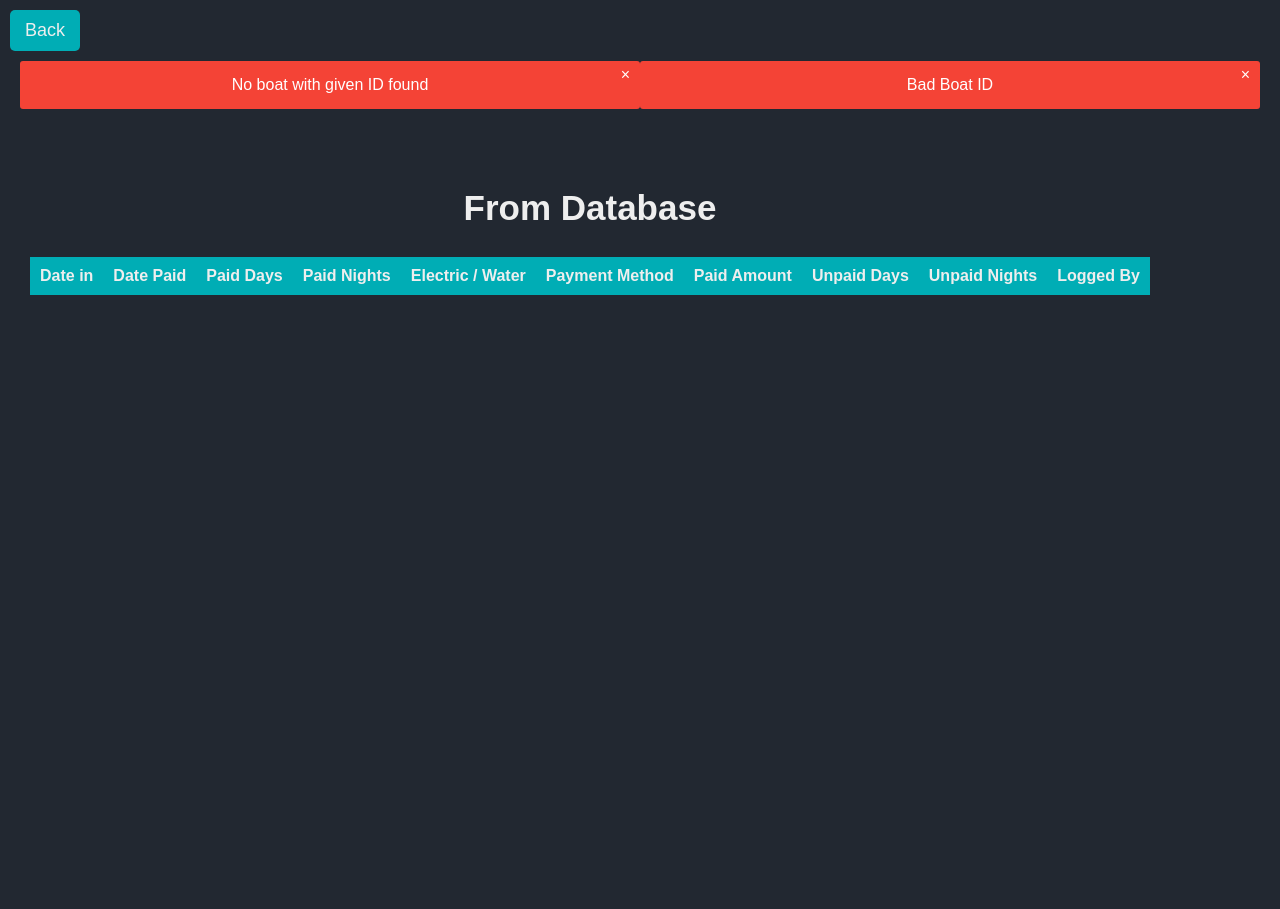
After one commit to DylanClouden28/webapp-docks, a Flask app: page /visits in a window 1280 px wide. The commit adds this page. Run offline with Flask 3, Linux system fonts and the light colour scheme; a user stored in the database is signed in; lists and menus that the app fills with data are empty.

Commit message:
Added a bunch

```diff
--- a/website/functions.py
+++ b/website/functions.py
@@ -115,7 +115,8 @@
         resultsToday = CurrentBoats.query.first().boats.filter(or_(*conditions)).all()
     if len(resultsToday) > 1:
         flash('Error more than version of this boat found in Database', category='error')
-        return []
+        print("ERROR MORE THAN 1 BOAT FOUND, RESULTS: ", resultsToday)
+        return -1
     elif len(resultsToday) == 1:
         return resultsToday[0]
     else:
@@ -138,7 +139,7 @@
         results = Boat.query.filter(*conditions).all()
     if len(results) > 1:
         flash('Error more than version of this boat found in Database', category='error')
-        return []
+        return -1
     elif len(results) == 1:
         return results[0]
     else:
@@ -174,29 +175,41 @@
     elif boat_name:
         boat = Boat.query.filter_by(sanitized_boat_name=sanitized_boat_name).first()
 
-    if boat:
-        flash('Boat already exists', category="error")
-        return render_template(current_page, form=form)
-    elif boat_reg or boat_name:
-        new_boat = Boat(boat_reg=boat_reg, boat_name=boat_name, boat_size=boat_size, owner_name=owner_name, phone_number=phone_number, email=email, zipcode=zipcode, sanitized_boat_name=sanitized_boat_name, sanitized_boat_reg=sanitized_boat_reg, sanitized_owner_name=sanitized_owner_name, sanitized_phone_number=sanitized_phone_number)
+
+    if boat_reg or boat_name:
+        #Not in Database
+        if not boat:
+            new_boat = Boat(boat_reg=boat_reg, boat_name=boat_name, boat_size=boat_size, owner_name=owner_name, phone_number=phone_number, email=email, zipcode=zipcode, sanitized_boat_name=sanitized_boat_name, sanitized_boat_reg=sanitized_boat_reg, sanitized_owner_name=sanitized_owner_name, sanitized_phone_number=sanitized_phone_number)
+        #In database
+        else:
+            new_boat = boat
 
         current_boats = CurrentBoats.query.first()
         if not current_boats:
             current_boats = CurrentBoats()
             db.session.add(current_boats)
 
+        #Adds boat to CurrentBoats with new Visit
+        new_visit = None
         if not BoatInCurrentBoats(form):
             new_boat.current_boats_id = current_boats.id
             new_visit = Visit(
-                logged_by = current_user,
+                logged_by = current_user.id,
                 date_in = datetime.now(timezone.utc),
-                boat=new_boat
+                boat_id=new_boat.id
             )
-            print("New Visit: ", new_visit.logged_by, new_visit.date_in, new_visit.boat_id)
         printBoat(new_boat)
         print(current_boats.boats)
-        db.session.add(new_visit)
-        db.session.add(new_boat)
+        if new_visit:
+            db.session.add(new_visit)
+        if not boat:
+            db.session.add(new_boat)
         db.session.commit()
-        flash("Boat Logged!", category="success")
-        return redirect(url_for('views.home'))
+
+        if new_visit:
+            flash("New Visit Logged!", category="success")
+        if not boat:
+            flash("New Boat Added To DB!", category="success")
+        if not new_visit and boat:
+            flash("Boat Already Logged!", category="error")
+        return redirect(url_for('views.search'))
--- a/website/templates/log-boat.html
+++ b/website/templates/log-boat.html
@@ -43,6 +43,7 @@
     <button type="submit" class="btn btn-primary" id="login-btn" name="submit-button" value="log">Log Boat</button>
     <br>
     <button type="submit" class="btn btn-primary" id="update-btn" name="submit-button" value="update">Update Only Info.</button>
+    <button type="submit" class="btn btn-primary" id="update-btn" name="submit-button" value="visits">Visits</button>
 
 </form>
 
--- /dev/null
+++ b/website/templates/visits.html
@@ -0,0 +1,42 @@
+{% extends "base.html" %}
+{% block title %}Boats Visits{% endblock %}
+{%block head%}<a href="{{ url_for('views.log_boat', boat_reg=boat.boat_reg, boat_name=boat.boat_name, phone_number=boat.phone_number, id=boat.id) }}"id="home-btn">Back</a>{%endblock%}
+{%block header%}{%endblock%}
+{%block styles%}static/search-styles.css{%endblock%}
+{% block content%}
+<div id="main-container">
+    <div id="table-container">
+        <h2>From Database</h2>
+        <table id="search-results">
+          <thead>
+            <tr>
+              <th>Date in</th>
+              <th>Date Paid</th>
+              <th>Paid Days</th>
+              <th>Paid Nights</th>
+              <th>Electric / Water</th>
+              <th>Payment Method</th>
+              <th>Paid Amount</th>
+              <th>Unpaid Days</th>
+              <th>Unpaid Nights</th>
+              <th>Logged By</th>
+            </tr>
+          </thead>
+          <tbody>
+            {% for visit in boat.visits %}
+              <td>{{ visit.date_in }}</td>
+              <td>{{ visit.date_paid }}</td>
+              <td>{{ visit.paid_days }}</td>
+              <td>{{ visit.paid_nights }}</td>
+              <td>{{ visit.paid_enw }}</td>
+              <td>{{ visit.paid_with }}</td>
+              <td>{{ visit.unpaid_days  }}</td>
+              <td>{{ visit.unpaid_nights }}</td>
+              <td>{{ visit.logged_by }}</td>
+            {% endfor %}
+          </tbody>
+        </table>
+      </div>
+    </div>
+</div>
+{%endblock%}
--- a/website/views.py
+++ b/website/views.py
@@ -22,11 +22,17 @@
     form = SearchForm()
     if form.validate_on_submit():
         if request.method == "POST":
-            return searchBoatInDB('search.html', form)
+            button_pressed = request.form.get('submit-button')
+            print("Button pressed is: " + str(button_pressed))
+            if button_pressed == 'search':
+                return searchBoatInDB('search.html', form)
+            if button_pressed == 'add':
+                return redirect(url_for('views.log_boat', boat_reg=form.boat_reg, boat_name=form.boat_name, phone_number=form.phone_number))
     results = []
-    resultsToday = CurrentBoats.query.first().boats.all()
-    print(results)
-    print(resultsToday)
+    resultsToday = []
+    if CurrentBoats.query.first():
+        resultsToday = CurrentBoats.query.first().boats.all()
+        print(resultsToday)
     return render_template('search.html', form=form, boats=results, currentboats=resultsToday)
 
 
@@ -47,6 +53,9 @@
                 updateBoatInfo(form, result)
                 flash('Succesfully updated boater information', category='success')
                 return redirect(url_for('views.search'))
+            elif button_pressed == 'visits':
+                currentboatID = request.args.get('id', '')
+                return redirect(url_for('views.visits', id=currentboatID))
     else:
         print(form.errors)
     if request.method == "GET":
@@ -64,3 +73,12 @@
            form.email.data = result.email
            form.zipcode.data = result.zipcode
     return render_template("log-boat.html", form=form)
+
+@views.route('/visits')
+@login_required
+def visits():
+    if request.method == "GET":
+        boat = getBoatById(request.args.get('id', ''))
+        if not boat:
+            flash("Bad Boat ID", category='error')
+        return render_template("visits.html", boat=boat)
```
Also changed, not shown: website/templates/search.html (+11 -1 lines), instance/database.db.
